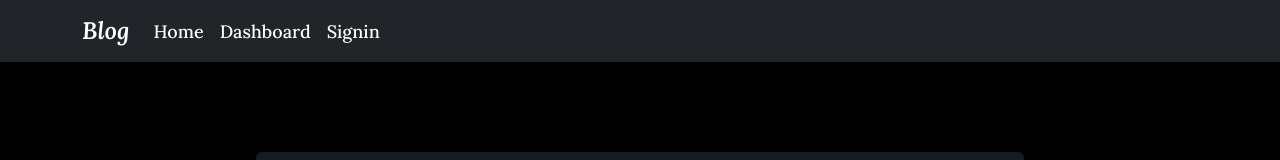
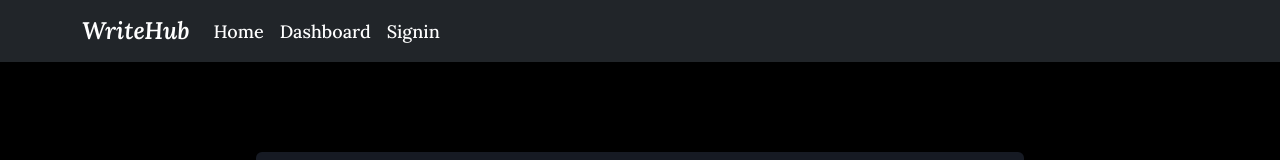
Before and after one commit to AmanPachori/Blog-App, a React (Create React App) app: page /signup in a window 1280 px wide. Shown: the top 160 px of the page. Built offline with nearby package versions, Linux system fonts and the light colour scheme.

Commit message:
minor fixes

```diff
--- a/src/components/Navbar/navbar.js
+++ b/src/components/Navbar/navbar.js
@@ -22,7 +22,7 @@ const navbar = () => {
     >
       <Container>
         <Navbar.Brand href="/" className="title">
-          Blog
+          WriteHub
         </Navbar.Brand>
         <Navbar.Toggle aria-controls="responsive-navbar-nav" />
         <Navbar.Collapse id="responsive-navbar-nav">
```
